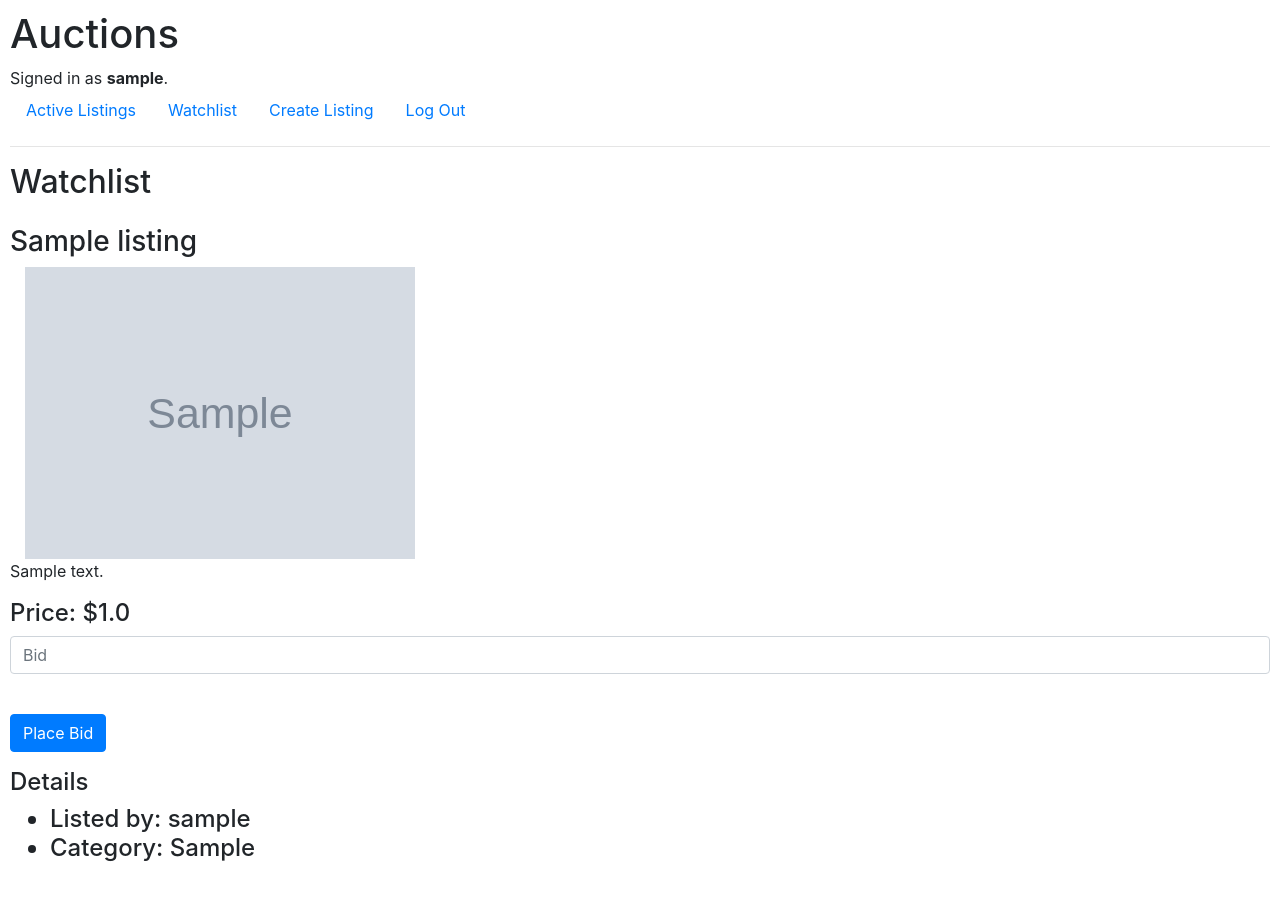
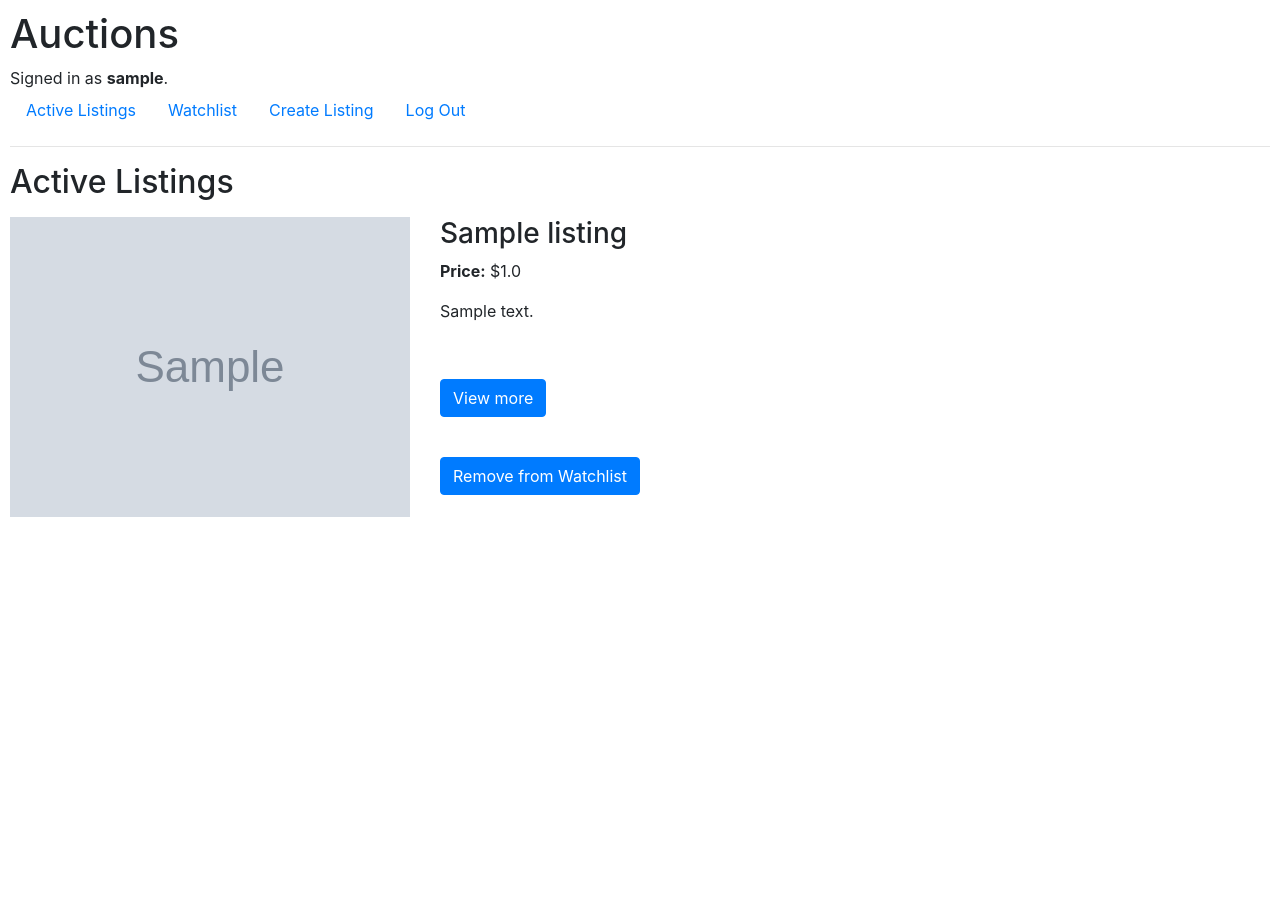
Before and after one commit to yusuf7sui/cs50-commerce, a Django app: page /watchlist in a window 1280 px wide. After the commit the page ends 517 px from the top, so only its background shows below. Run offline with Django 3.2, Linux system fonts and the light colour scheme; a user stored in the database is signed in; tables that the repository leaves empty hold one stand-in row (values such as "Sample post"); grey boxes marked "Sample" are stand-in pictures; some libraries are stand-ins or nearby versions.

Commit message:
Add view for all active listings and remove-from-watchlist button
- Implemented a view to display all active listings
- Added button to remove listings from watchlist

```diff
--- a/commerce/auctions/templates/auctions/watchlist.html
+++ b/commerce/auctions/templates/auctions/watchlist.html
@@ -1,30 +1,34 @@
 {% extends "auctions/layout.html" %}
 
 {% block body %}
-    <h2>Watchlist</h2>
+    <h2>Active Listings</h2>
 
     {% for listing in watchlist %}
-        <div class="my-4">
-            <h3> {{ listing.title }} </h3>
+        <div class="my-3">
+            <div class="row">
                 <div class="col-md-4">
                     <img class="img-fluid" src="{{ listing.image }}" alt="{{ listing.title }}">
                 </div>
+                <div class="col-md-8">
+                    <h3> {{ listing.title }} </h3>
+                    <p> <strong>Price:</strong> ${{ listing.bid }} </p>
                     <p> {{ listing.description }} </p>
-            <h4> Price: ${{ listing.bid }} </h4>
-            <div>
+                    <form action="{% url 'listing-page' number=listing.id %}" method="get">
+                            {% csrf_token %}
+                            <div class="form-group">
+                                <input class="form-control" type="hidden" name="listing" value="{{ listing.id }}"><br>
+                            </div>
+                            <input class="btn btn-primary" type="submit" name="listing-page" value="View more">
+                        </form>
                     <form action="{% url 'watchlist' %}" method="post">
                         {% csrf_token %}
                         <div class="form-group">
-                        <input class="form-control" type="text" name="bid" placeholder="Bid"><br>
+                            <input class="form-control" type="hidden" name="listing-id" value="{{ listing.id }}"><br>
                         </div>
-                    <input class="btn btn-primary" type="submit" name="place-bid" value="Place Bid">
+                        <input class="btn btn-primary" type="submit" name="remove-listing" value="Remove from Watchlist">
                     </form>
                 </div>
-            <h4 class="mt-3"> Details <h4>
-            <ul>
-                <li> Listed by: {{ listing.owner }}</li>
-                <li> Category: {{ listing.category }}</li>
-            </ul>
+            </div>
         </div>
 
     {% endfor %}
--- a/commerce/auctions/urls.py
+++ b/commerce/auctions/urls.py
@@ -8,5 +8,6 @@ urlpatterns = [
     path("logout", views.logout_view, name="logout"),
     path("register", views.register, name="register"),
     path("create-listing", views.create_listing, name="create-listing"),
-    path("watchlist", views.watchlist_view, name="watchlist")
+    path("watchlist", views.watchlist_view, name="watchlist"),
+    path("listing/<str:number>", views.listing_page_view, name="listing-page")
 ]
--- a/commerce/auctions/views.py
+++ b/commerce/auctions/views.py
@@ -111,11 +111,24 @@ def create_listing(request):
     return render(request, "auctions/create-listing.html")
 
 @login_required
+def listing_page_view(request, number):
+    if request.method == "POST":
+        pass
+    listing = Listing.objects.get(pk = number)
+    return render(request, "auctions/listing-page.html", {
+        "listing": listing,
+        "number": number
+    })
+
+@login_required
 def watchlist_view(request):
+    user = request.user
     if request.method == "POST":
-        #TODO: When an user gives a bid it should be displayed
-        pass
-    user = request.user
+        listing_id = request.POST["listing-id"]
+        listing = Listing.objects.get(pk=listing_id)
+        listing.watchers.remove(user)
+        return HttpResponseRedirect(reverse("watchlist"))
+
     watchlist = Listing.objects.filter(watchers = user)
     return render(request, "auctions/watchlist.html", {
         "watchlist": watchlist
```
Also changed, not shown: commerce/auctions/templates/auctions/index.html (+8 -1 lines), commerce/auctions/templates/auctions/listing-page.html (added, +30 -0 lines). Lines whose indentation alone changed are shown as unchanged.
